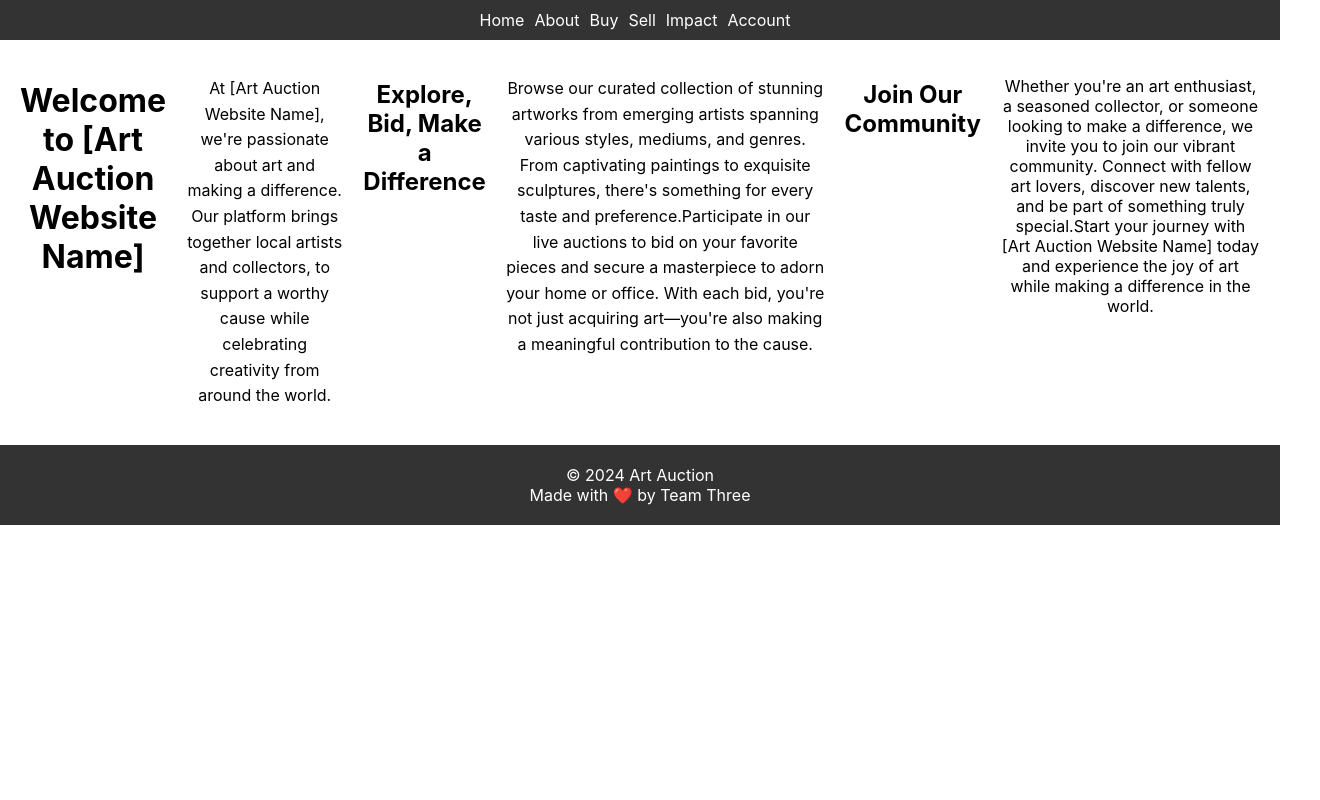
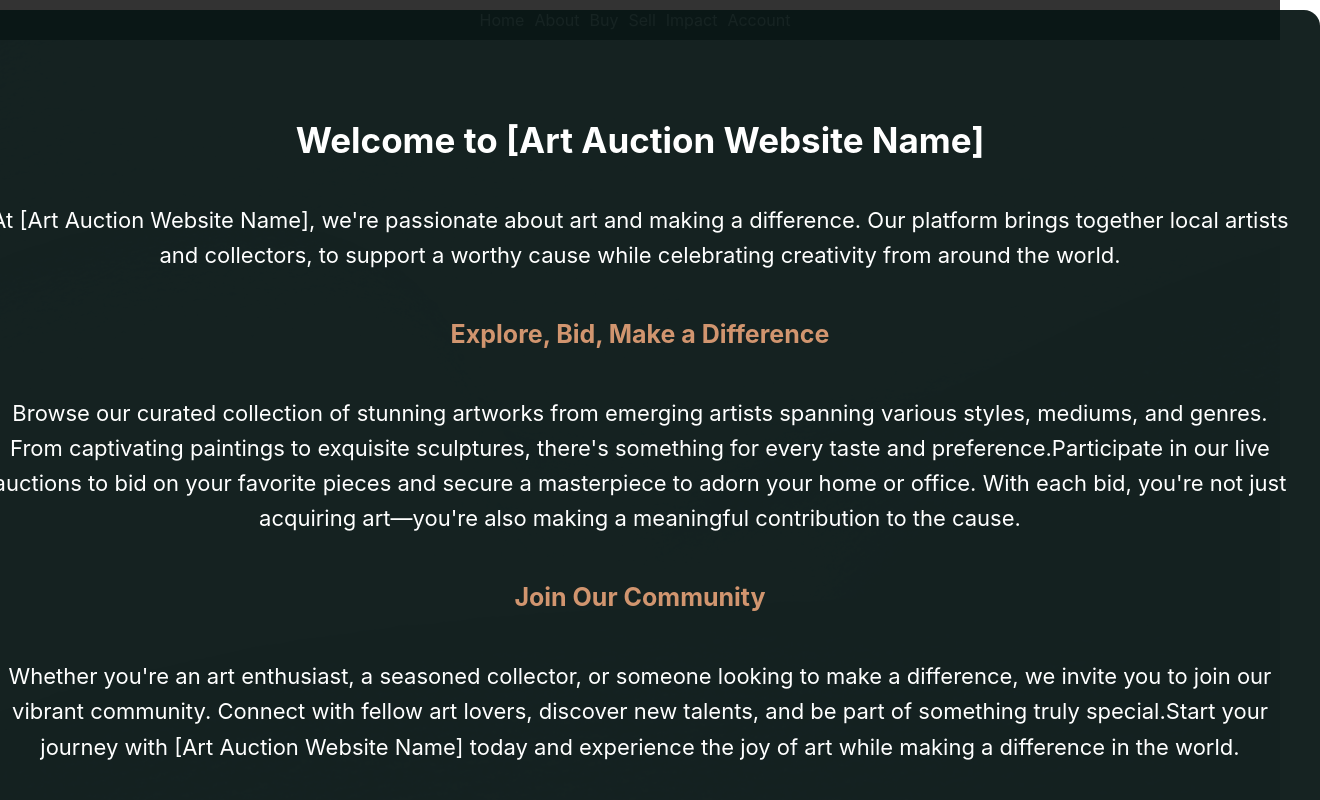
Before and after one commit to JuniperWrenMcGill/Clove-Art-House, a React (Create React App) app: page /about in a window 1280 px wide. Shown: the top 800 px of the page, 1320 px wide, since content can reach past the window. Built offline with nearby package versions, Linux system fonts and the light colour scheme.

Commit message:
added background img, style, and minor edits to jsx for styling ease

```diff
--- a/src/Components/about/about.css
+++ b/src/Components/about/about.css
@@ -1,14 +1,43 @@
+
 .about-container {
-    max-width: 800px; /* Limit the width of the content */
-    margin: 0 auto; /* Center the content horizontally */
-    padding: 20px; /* Add padding around the content */
-  }
+  display: flex;
+  justify-content: center;
+  align-items: center;
+  height: 100vh;
+  background-image: url('../../../public/assets/img/whitebackground.jpg');
+  background-size: cover;
+  background-position: center;
+}
 
-  .about-title {
-    font-size: 2em; /* Larger font size for the title */
-    margin-bottom: 20px; /* Add spacing below the title */
-  }
+.about-card-container {
+  width: 1300px;
+  height: 800px;
+  flex-shrink: 0;
+  border-radius: 16px;
+  background: rgba(8, 22, 21, 0.94);
+  display: flex;
+  flex-direction: column;
+  justify-content: center;
+  align-items: center;
+  padding: 30px;
+  color: white;
+}
 
-  .about-text {
-    line-height: 1.6; /* Increase line height for better readability */
-  }
+.about-title {
+  font-size: 35px;
+  text-align: center;
+  margin-bottom: 20px;
+}
+
+.about-subtitle{
+  font-size: 25px;
+  line-height: 1.6;
+  margin-bottom: 20px;
+  color: #f3aa7dd8
+}
+
+.about-text {
+  font-size: 22px;
+  line-height: 1.6;
+  margin-bottom: 20px;
+}
--- a/src/Components/about/about.jsx
+++ b/src/Components/about/about.jsx
@@ -3,13 +3,15 @@ import './about.css'; // Import the CSS file
 
 function About() {
   return (
-    <div className="card-container">
+    <div className="about-container">
+    <div className="about-card-container">
       <h1 className="about-title">Welcome to [Art Auction Website Name]</h1>
       <p className="about-text">At [Art Auction Website Name], we're passionate about art and making a difference. Our platform brings together local artists and collectors, to support a worthy cause while celebrating creativity from around the world.</p>
-      <h2>Explore, Bid, Make a Difference</h2>
+      <h2 className="about-subtitle">Explore, Bid, Make a Difference</h2>
       <p className="about-text">Browse our curated collection of stunning artworks from emerging artists spanning various styles, mediums, and genres. From captivating paintings to exquisite sculptures, there's something for every taste and preference.Participate in our live auctions to bid on your favorite pieces and secure a masterpiece to adorn your home or office. With each bid, you're not just acquiring art—you're also making a meaningful contribution to the cause.</p>
-      <h2>Join Our Community</h2>
-      <p>Whether you're an art enthusiast, a seasoned collector, or someone looking to make a difference, we invite you to join our vibrant community. Connect with fellow art lovers, discover new talents, and be part of something truly special.Start your journey with [Art Auction Website Name] today and experience the joy of art while making a difference in the world.</p>
+      <h2 className="about-subtitle">Join Our Community</h2>
+      <p className="about-text"> Whether you're an art enthusiast, a seasoned collector, or someone looking to make a difference, we invite you to join our vibrant community. Connect with fellow art lovers, discover new talents, and be part of something truly special.Start your journey with [Art Auction Website Name] today and experience the joy of art while making a difference in the world.</p>
+    </div>
     </div>
   );
 }
```
Also changed, not shown: public/assets/img/whitebackground.jpg (added).
